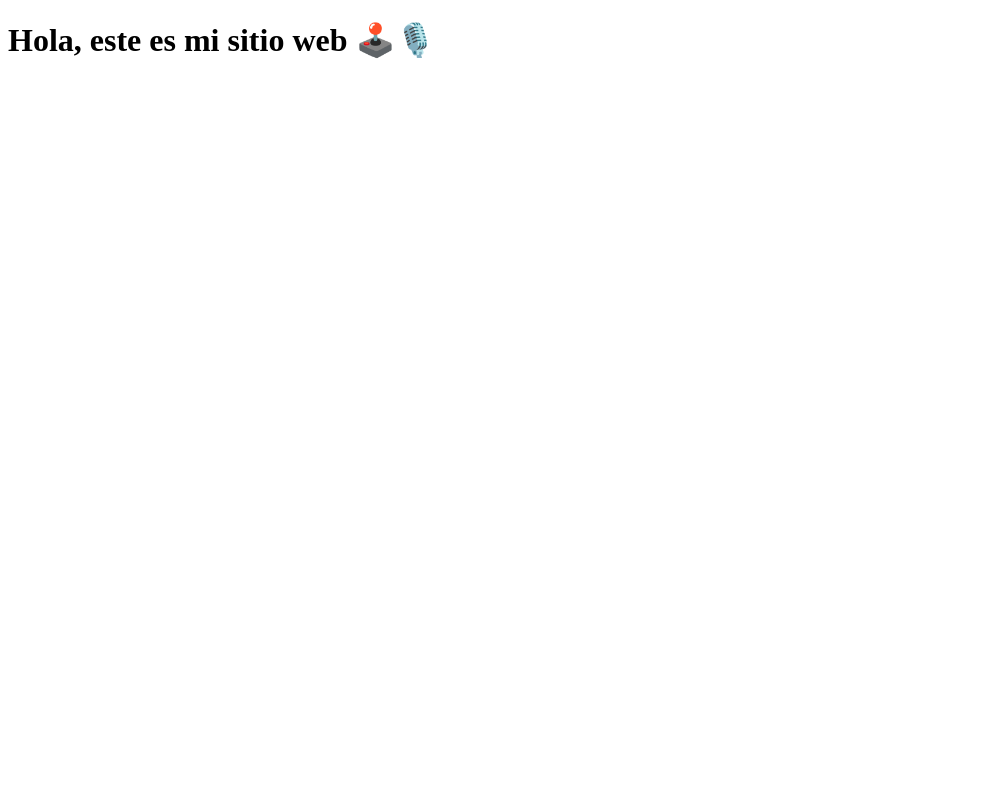
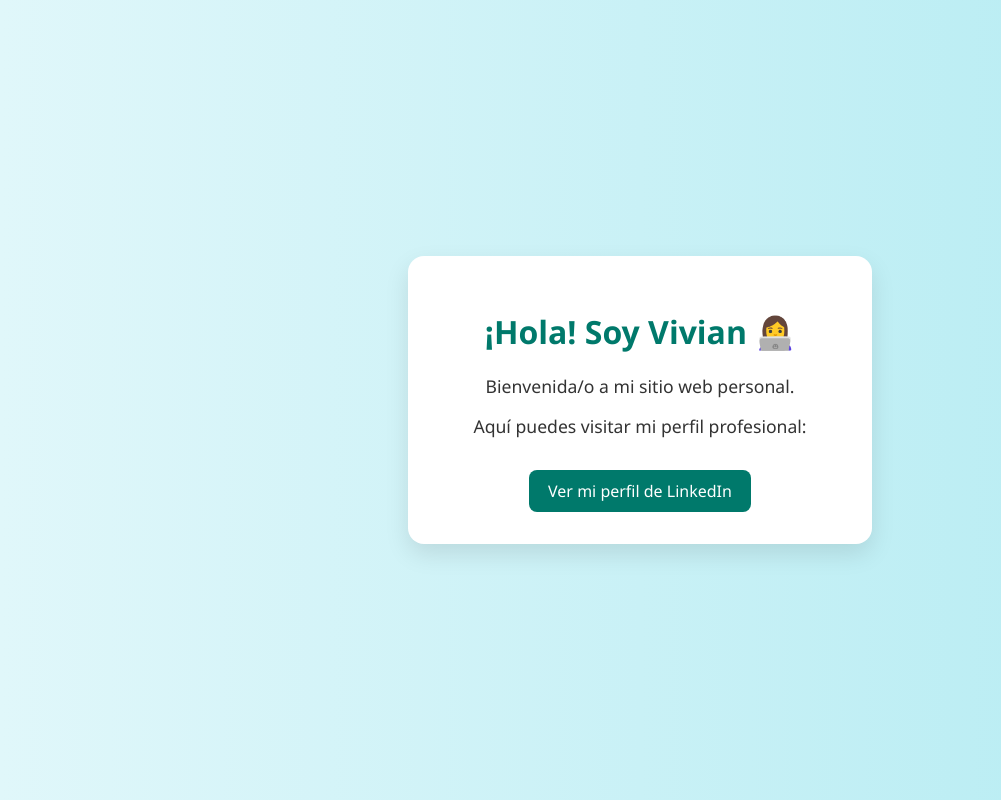
Before and after one commit to thesilentgamepodcast/thesilentgamepodcast, a plain HTML site: page index.html in a window 1280 px wide. Shown: the whole page, without its empty margins (0-1001 px from the left). Drawn offline with Linux system fonts and the light colour scheme.

Commit message:
Página visual mejorada con enlace a LinkedIn

```diff
--- a/index.html
+++ b/index.html
@@ -1,11 +1,64 @@
-<!-- index.html -->
 <!DOCTYPE html>
-<html>
+<html lang="es">
 <head>
-  <meta charset="UTF-8">
-  <title>Mi sitio web</title>
+  <meta charset="UTF-8" />
+  <meta name="viewport" content="width=device-width, initial-scale=1.0" />
+  <title>Vivian Y. Ramírez Ramos</title>
+  <style>
+    body {
+      margin: 0;
+      font-family: "Segoe UI", sans-serif;
+      background: linear-gradient(to right, #e0f7fa, #b2ebf2);
+      color: #333;
+      display: flex;
+      justify-content: center;
+      align-items: center;
+      min-height: 100vh;
+    }
+
+    .card {
+      background-color: #fff;
+      border-radius: 16px;
+      padding: 2rem;
+      box-shadow: 0 10px 25px rgba(0, 0, 0, 0.1);
+      text-align: center;
+      max-width: 400px;
+      width: 100%;
+    }
+
+    h1 {
+      color: #00796b;
+    }
+
+    p {
+      margin: 1rem 0;
+      font-size: 1.1rem;
+    }
+
+    a {
+      text-decoration: none;
+      color: #fff;
+      background-color: #00796b;
+      padding: 0.6rem 1.2rem;
+      border-radius: 8px;
+      display: inline-block;
+      margin-top: 1rem;
+      transition: background-color 0.3s;
+    }
+
+    a:hover {
+      background-color: #004d40;
+    }
+  </style>
 </head>
 <body>
-  <h1>Hola, este es mi sitio web 🕹️🎙️</h1>
+  <div class="card">
+    <h1>¡Hola! Soy Vivian 👩‍💻</h1>
+    <p>Bienvenida/o a mi sitio web personal.</p>
+    <p>Aquí puedes visitar mi perfil profesional:</p>
+    <a href="https://www.linkedin.com/in/tu_usuario_linkedin" target="_blank">
+      Ver mi perfil de LinkedIn
+    </a>
+  </div>
 </body>
 </html>
```
